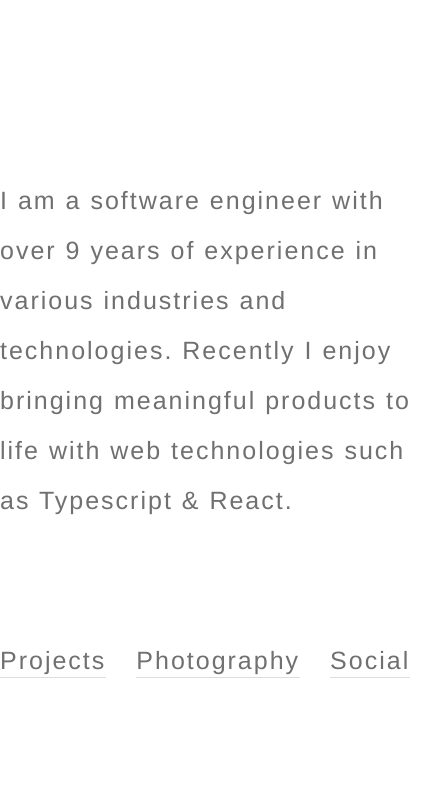
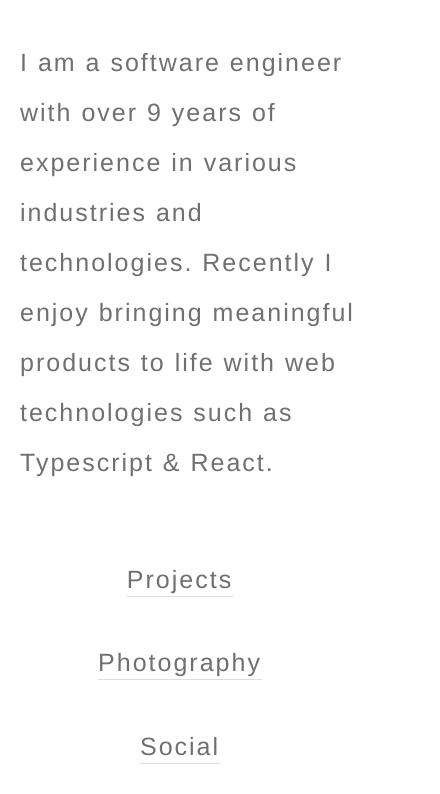
Before and after one commit to Weetbix/weetbix.github.io, a Gatsby site: page / in a window 390 px wide. Shown: the whole page, 440 px wide, since content can reach past the window. Built offline with nearby package versions, Linux system fonts and the light colour scheme; Gatsby itself is replaced by a stand-in of ours.

Commit message:
improve mobile styles of homepage

```diff
--- a/src/components/CenteredPage.tsx
+++ b/src/components/CenteredPage.tsx
@@ -8,12 +8,20 @@ const PageContainer = styled.div`
   justify-content: space-around;
   align-items: center;
   height: 100%;
+
+  @media (max-width: 768px) {
+    display: block;
+  }
 `;
 
 const ContentContainer = styled.div`
   flex-basis: 0;
   flex-grow: 999;
   max-width: 800px;
+
+  @media (max-width: 768px) {
+    padding: 20px;
+  }
 `;
 
 const CenteredPage: React.FunctionComponent<{ className?: string }> = ({
--- a/src/pages/index.tsx
+++ b/src/pages/index.tsx
@@ -15,6 +15,13 @@ const LinkContainer = styled.div`
   h1 {
     display: inline;
     margin-right: 30px;
+  }
+
+  @media (max-width: 768px) {
+    flex-direction: column;
+    display: flex;
+    align-items: center;
+    margin-top: 50px;
   }
 `;
 
```
